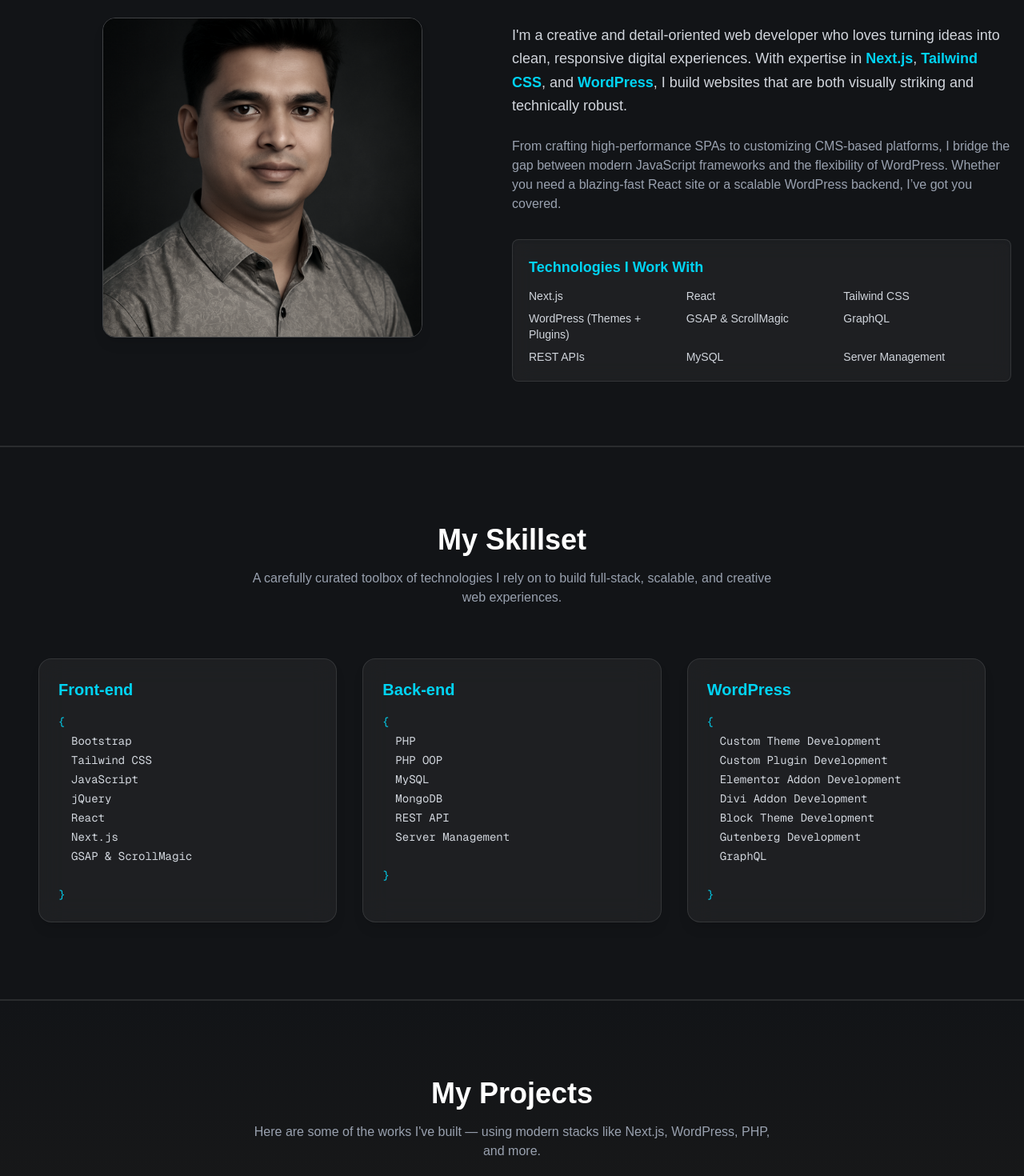
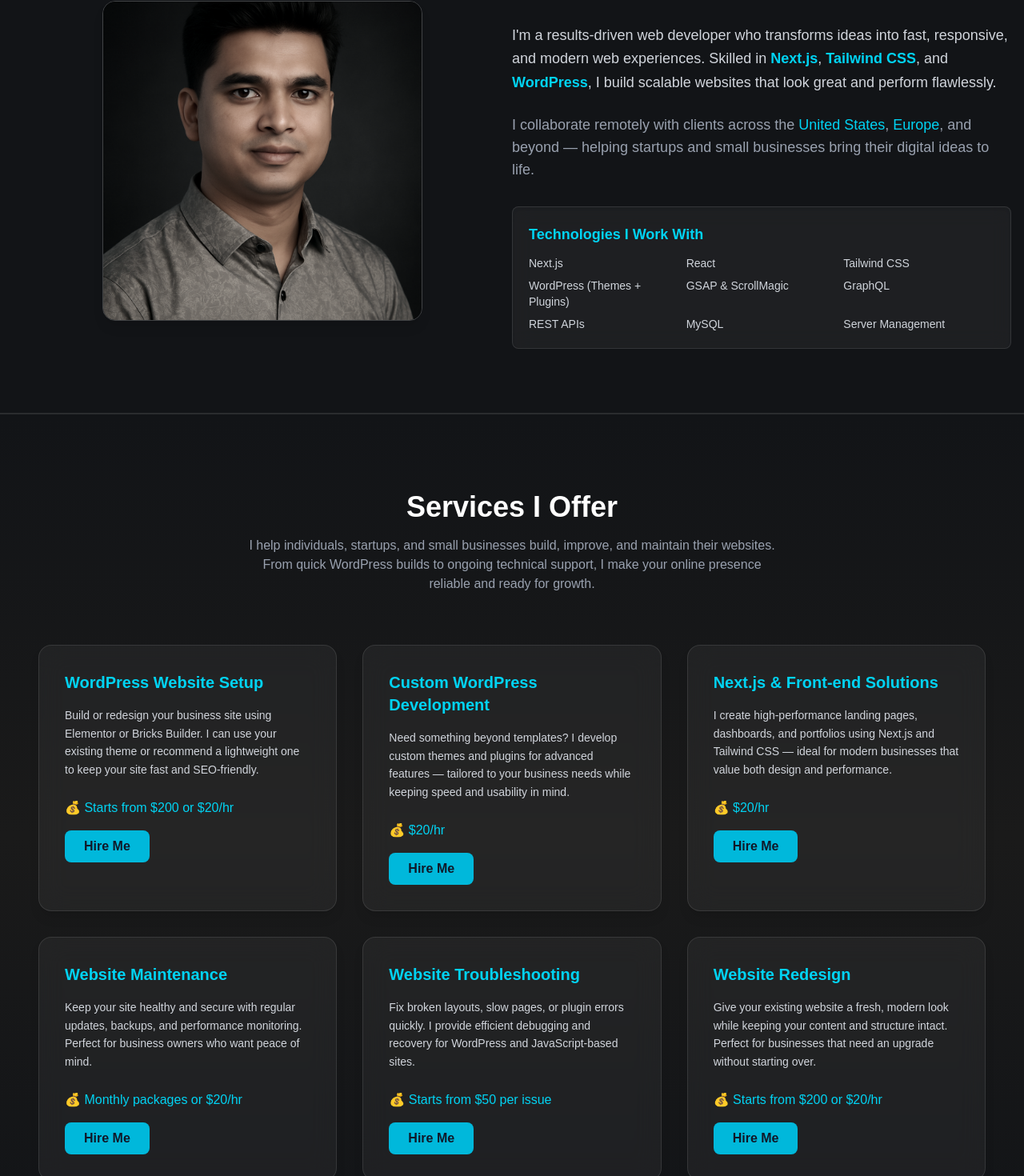
Before and after one commit to md-hiron/hirondev, a Next.js app: page / in a window 1280 px wide. Shown: the part 916-2386 px from the top of the page at 80% size. Built offline with nearby package versions, Linux system fonts and the light colour scheme.

Commit message:
service section

```diff
--- a/app/about.jsx
+++ b/app/about.jsx
@@ -22,15 +22,19 @@
             Get to Know Me
           </h2>
           <p className="text-gray-300 text-lg leading-relaxed mb-6">
-            I'm a creative and detail-oriented web developer who loves turning ideas into clean, responsive digital experiences. With expertise in
+            I'm a results-driven web developer who transforms ideas into fast, responsive, and modern web experiences.
+            Skilled in
             <span className="text-cyan-400 font-semibold"> Next.js</span>,
             <span className="text-cyan-400 font-semibold"> Tailwind CSS</span>, and
-            <span className="text-cyan-400 font-semibold"> WordPress</span>, I build websites that are both visually striking and technically robust.
+            <span className="text-cyan-400 font-semibold"> WordPress</span>, I build scalable websites that look great and perform flawlessly.
           </p>
-          <p className="text-gray-400 text-base">
-            From crafting high-performance SPAs to customizing CMS-based platforms, I bridge the gap between modern JavaScript frameworks and the flexibility of WordPress.
-            Whether you need a blazing-fast React site or a scalable WordPress backend, I’ve got you covered.
+
+          <p className="text-gray-400 text-lg">
+            I collaborate remotely with clients across the
+            <span className="text-cyan-400 font-medium"> United States</span>, <span className="text-cyan-400 font-medium">Europe</span>, and beyond — helping startups and small businesses bring their digital ideas to life.
           </p>
+
+
 
           <div
             className="mt-8 bg-white/5 backdrop-blur-md p-5 rounded-lg border border-white/10 shadow-inner"
--- a/app/contact-form.jsx
+++ b/app/contact-form.jsx
@@ -110,7 +110,7 @@
         className="bg-cyan-500 hover:bg-cyan-600 text-white px-6 py-2 rounded-md transition disabled:opacity-50"
         disabled={loading}
       >
-        {loading ? 'Sending...' : 'Send Message'}
+        {loading ? 'Sending...' : 'Request a Quote'}
       </button>
 
       {status && <p className="text-sm mt-2 text-gray-300 transition-all">{status}</p>}
--- a/app/hero.jsx
+++ b/app/hero.jsx
@@ -23,24 +23,24 @@
       {/* Content Layer */}
       <div className="relative z-30 max-w-4xl text-center px-4 pt-24 md:pt-32">
         <h1 className="text-4xl md:text-6xl font-extrabold mb-6 leading-tight glass-text" data-aos="fade-up">
-          Hi, I'm Hiron — Full-stack Web Developer
+          Hi, I'm Hiron — a Freelance Full-Stack Web Developer
         </h1>
 
         <p className="text-lg md:text-xl text-gray-300 mb-10" data-aos="fade-up" data-aos-delay="100">
-          I build modern, scalable web applications with Next.js, Tailwind CSS, and powerful backend integrations.
+          I help businesses build fast, modern websites using Next.js, Tailwind CSS, and WordPress. Let’s turn your idea into a scalable web experience.
         </p>
 
         <div className="flex justify-center gap-4 flex-wrap" data-aos="fade-up" data-aos-delay="200">
           <a
-            href="/hirondev.pdf"
-            target="_blank"
-            className="px-6 py-3 rounded-lg border border-white/20 bg-white/10 backdrop-blur-md text-white font-medium hover:bg-white/20 transition duration-300 shadow-md"
+            href="#contact"
+            className="px-6 py-3 rounded-lg bg-cyan-500 hover:bg-cyan-600 text-white font-semibold transition duration-300"
           >
-            Resume
+            Let’s Work Together
           </a>
           <a
             href="https://www.upwork.com/freelancers/~019c9b67f5d8db9753"
-            className="px-6 py-3 rounded-lg bg-cyan-500 hover:bg-cyan-600 text-white font-semibold transition duration-300"
+            target="_blank"
+            className="px-6 py-3 rounded-lg border border-white/20 bg-white/10 backdrop-blur-md text-white font-medium hover:bg-white/20 transition duration-300 shadow-md"
           >
             Upwork Profile
           </a>
--- a/app/page.js
+++ b/app/page.js
@@ -3,6 +3,7 @@
 import Header from "./header";
 import Hero from "./hero";
 import Projects from "./projects";
+import Service from "./service";
 import Skills from "./skills";
 import Testimonials from "./testimonial";
 export default function Home() {
@@ -10,6 +11,7 @@
     <main>
       <Hero />
       <About />
+      <Service/>
       <Skills />
       <Projects />
       <Testimonials />
--- /dev/null
+++ b/app/service.jsx
@@ -0,0 +1,106 @@
+export default function Service() {
+  const services = [
+    {
+      title: "WordPress Website Setup",
+      description:
+        "Build or redesign your business site using Elementor or Bricks Builder. I can use your existing theme or recommend a lightweight one to keep your site fast and SEO-friendly.",
+      rate: "💰 Starts from $200 or $20/hr",
+      link: "#contact",
+      delay: 100,
+    },
+    {
+      title: "Custom WordPress Development",
+      description:
+        "Need something beyond templates? I develop custom themes and plugins for advanced features — tailored to your business needs while keeping speed and usability in mind.",
+      rate: "💰 $20/hr",
+      link: "#contact",
+      delay: 150,
+    },
+    {
+      title: "Next.js & Front-end Solutions",
+      description:
+        "I create high-performance landing pages, dashboards, and portfolios using Next.js and Tailwind CSS — ideal for modern businesses that value both design and performance.",
+      rate: "💰 $20/hr",
+      link: "#contact",
+      delay: 200,
+    },
+    {
+      title: "Website Maintenance",
+      description:
+        "Keep your site healthy and secure with regular updates, backups, and performance monitoring. Perfect for business owners who want peace of mind.",
+      rate: "💰 Monthly packages or $20/hr",
+      link: "#contact",
+      delay: 250,
+    },
+    {
+      title: "Website Troubleshooting",
+      description:
+        "Fix broken layouts, slow pages, or plugin errors quickly. I provide efficient debugging and recovery for WordPress and JavaScript-based sites.",
+      rate: "💰 Starts from $50 per issue",
+      link: "#contact",
+      delay: 300,
+    },
+    {
+      title: "Website Redesign",
+      description:
+        "Give your existing website a fresh, modern look while keeping your content and structure intact. Perfect for businesses that need an upgrade without starting over.",
+      rate: "💰 Starts from $200 or $20/hr",
+      link: "#contact",
+      delay: 350,
+    },
+  ];
+
+  return (
+    <section
+      id="services"
+      className="relative z-10 py-24 px-4 md:px-12 bg-gradient-to-b from-[#121417] via-[#1A1A1A] to-[#121417] text-white border-t-2 border-white/10"
+    >
+      <div className="max-w-7xl mx-auto">
+        {/* Section Heading */}
+        <div className="text-center mb-16">
+          <h2
+            className="text-3xl md:text-4xl font-bold mb-4"
+            data-aos="fade-up"
+          >
+            Services I Offer
+          </h2>
+          <p
+            className="text-gray-400 max-w-2xl mx-auto"
+            data-aos="fade-up"
+            data-aos-delay="100"
+          >
+            I help individuals, startups, and small businesses build, improve, and maintain their
+            websites. From quick WordPress builds to ongoing technical support, I make your online
+            presence reliable and ready for growth.
+          </p>
+        </div>
+
+        {/* Services Grid */}
+        <div className="grid gap-8 grid-cols-1 sm:grid-cols-2 lg:grid-cols-3">
+          {services.map((service, index) => (
+            <div
+              key={index}
+              data-aos="fade-up"
+              data-aos-delay={service.delay}
+              className="bg-white/5 border border-white/10 backdrop-blur-lg rounded-2xl p-8 shadow-lg hover:shadow-cyan-600/20 hover:scale-[1.02] transition-all duration-300"
+            >
+              <h3 className="text-xl font-semibold text-cyan-400 mb-4">
+                {service.title}
+              </h3>
+              <p className="text-gray-300 text-sm leading-relaxed mb-6">
+                {service.description}
+              </p>
+              <p className="text-cyan-400 font-medium mb-4">{service.rate}</p>
+              <a
+                href={service.link}
+                className="inline-block bg-cyan-500 text-gray-900 font-semibold px-6 py-2 rounded-lg hover:bg-cyan-400 transition"
+              >
+                Hire Me
+              </a>
+            </div>
+          ))}
+        </div>
+      </div>
+    </section>
+  );
+}
--- a/app/skills.jsx
+++ b/app/skills.jsx
@@ -7,7 +7,7 @@
       <div className="max-w-7xl mx-auto">
         {/* Section Heading */}
         <div className="text-center mb-16">
-          <h2 className="text-3xl md:text-4xl font-bold mb-4" data-aos="fade-up">My Skillset</h2>
+          <h2 className="text-3xl md:text-4xl font-bold mb-4" data-aos="fade-up">Tech Stack</h2>
           <p className="text-gray-400 max-w-2xl mx-auto" data-aos="fade-up" data-aos-delay="100">
             A carefully curated toolbox of technologies I rely on to build full-stack, scalable, and creative web experiences.
           </p>
```
